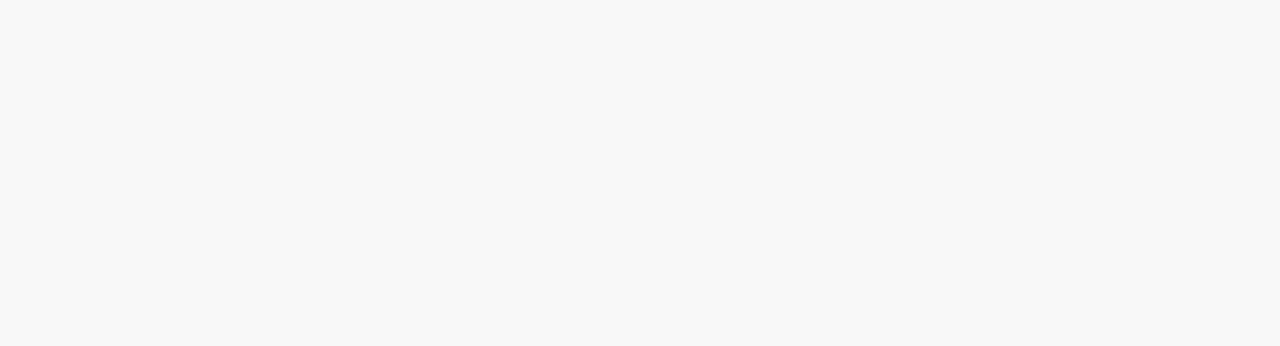
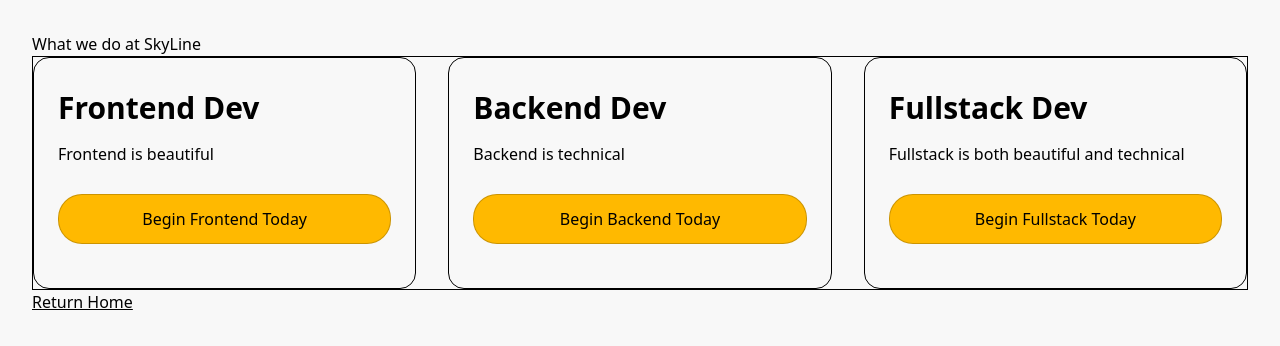
Before and after one commit to Chiemezie-Uchenwoke/react-test, a React (Vite) app: page /prop-modal in a window 1280 px wide. Before the commit this address had no page. Shown: the top 346 px of the page. Built offline with nearby package versions, Linux system fonts and the light colour scheme.

Commit message:
Add modal component

```diff
--- a/src/App.jsx
+++ b/src/App.jsx
@@ -3,6 +3,7 @@ import HomePage from "./pages/HomePage";
 import LoginPage from "./pages/LoginPage";
 import DashboardPage from "./pages/DashboardPage";
 import AuthRoute from "./utils/AuthRoute";
+import PropsPage from "./pages/PropsPage";
 
 function App() {
 
@@ -11,6 +12,7 @@ function App() {
       <Routes>
           <Route path="/" element={<HomePage />} />
           <Route path="/login" element={<LoginPage />} />
+          <Route path="/prop-modal" element={<PropsPage />} />
 
           <Route element={<AuthRoute />}>
             <Route path="/dashboard" element={<DashboardPage />} />
--- /dev/null
+++ b/src/components/FeaturesSection/FeaturesCard.jsx
@@ -0,0 +1,23 @@
+const FeaturesCard = ({title, text, cta, showModal}) => {
+    return (
+        <div
+            className="border py-8 px-6 flex flex-col gap-4 rounded-2xl cursor-pointer select-none"
+            onClick={showModal}
+        >
+            <h2 className="font-bold text-3xl"> {title} </h2>
+
+            <p>
+                {text}
+            </p>
+
+            <button
+                className="bg-amber-400 py-3 px-8 border border-black/20 rounded-3xl my-3 active:scale-95 cursor-pointer hover:brightness-95"
+                onClick={(e) => e.stopPropagation()}
+            >
+                {cta}
+            </button>
+        </div>
+    )
+}
+
+export default FeaturesCard;
--- /dev/null
+++ b/src/components/FeaturesSection/FeaturesSection.jsx
@@ -0,0 +1,47 @@
+import FeaturesCard from "./FeaturesCard";
+import skyLineFeatures from "../../data/features";
+import { Link } from "react-router";
+import ModalFeature from "./ModalFeature";
+import { useState } from "react";
+
+const FeaturesSection = () => {
+    const [isModalFeatureOpen, setIsModalFeatureOpen] = useState(false);
+    const [selectedFeature, setSelectedFeature] = useState(null);
+
+    return (
+        <section>
+            <h2>What we do at SkyLine</h2>
+
+            <div className="grid grid-cols-3 gap-8 border">
+                {
+                    skyLineFeatures.map((feature) => {
+                        return (
+
+                            <FeaturesCard
+                                key={feature.id}
+                                {...feature}
+                                showModal={() => {
+                                    setIsModalFeatureOpen(true);
+                                    setSelectedFeature(feature)
+                                }}
+                            />
+
+
+                        )
+                    })
+                }
+            </div>
+            <Link to={"/"} className="underline" >Return Home</Link>
+
+            {
+                isModalFeatureOpen &&
+                <ModalFeature
+                    feature={selectedFeature}
+                    onClose={() => setIsModalFeatureOpen(false)}
+                />
+            }
+        </section>
+    )
+}
+
+export default FeaturesSection;
--- /dev/null
+++ b/src/components/FeaturesSection/ModalFeature.jsx
@@ -0,0 +1,22 @@
+const ModalFeature = ({feature, onClose}) => {
+    return (
+        <div className="w-full h-screen flex items-center justify-center fixed top-0 left-0 bg-black/60 z-50">
+            <div className="bg-blue-500 text-white relative flex flex-col gap-4 w-80 py-8 px-6">
+                <h2> {feature.title} </h2>
+
+                <span
+                    className="text-xs font-bold underline absolute right-2 top-2 cursor-pointer"
+                    onClick={onClose}
+                >
+                    Close Modal
+                </span>
+
+                <p>
+                    {feature.text}
+                </p>
+            </div>
+        </div>
+    )
+}
+
+export default ModalFeature;
--- a/src/components/Header/Header.jsx
+++ b/src/components/Header/Header.jsx
@@ -6,6 +6,7 @@ const Header = () => {
             <Link to="/" className="text-3xl text-blue-600 font-bold">Home</Link>
             <Link to="/login" className="text-3xl text-blue-600 font-bold">Login</Link>
             <Link to="/dashboard" className="text-3xl text-blue-600 font-bold">Dashboard</Link>
+            <Link to="/prop-modal" className="text-3xl text-blue-600 font-bold">Cards</Link>
         </header>
     )
 }
--- /dev/null
+++ b/src/data/features.js
@@ -0,0 +1,22 @@
+const skyLineFeatures = [
+    {
+        id: 1,
+        title: "Frontend Dev",
+        text: "Frontend is beautiful",
+        cta: "Begin Frontend Today"
+    },
+    {
+        id: 2,
+        title: "Backend Dev",
+        text: "Backend is technical",
+        cta: "Begin Backend Today"
+    },
+    {
+        id: 3,
+        title: "Fullstack Dev",
+        text: "Fullstack is both beautiful and technical",
+        cta: "Begin Fullstack Today"
+    },
+];
+
+export default skyLineFeatures;
--- /dev/null
+++ b/src/pages/PropsPage.jsx
@@ -0,0 +1,11 @@
+import FeaturesSection from "../components/FeaturesSection/FeaturesSection";
+
+const PropsPage = () => {
+    return (
+        <>
+            <FeaturesSection />
+        </>
+    )
+}
+
+export default PropsPage;
```
